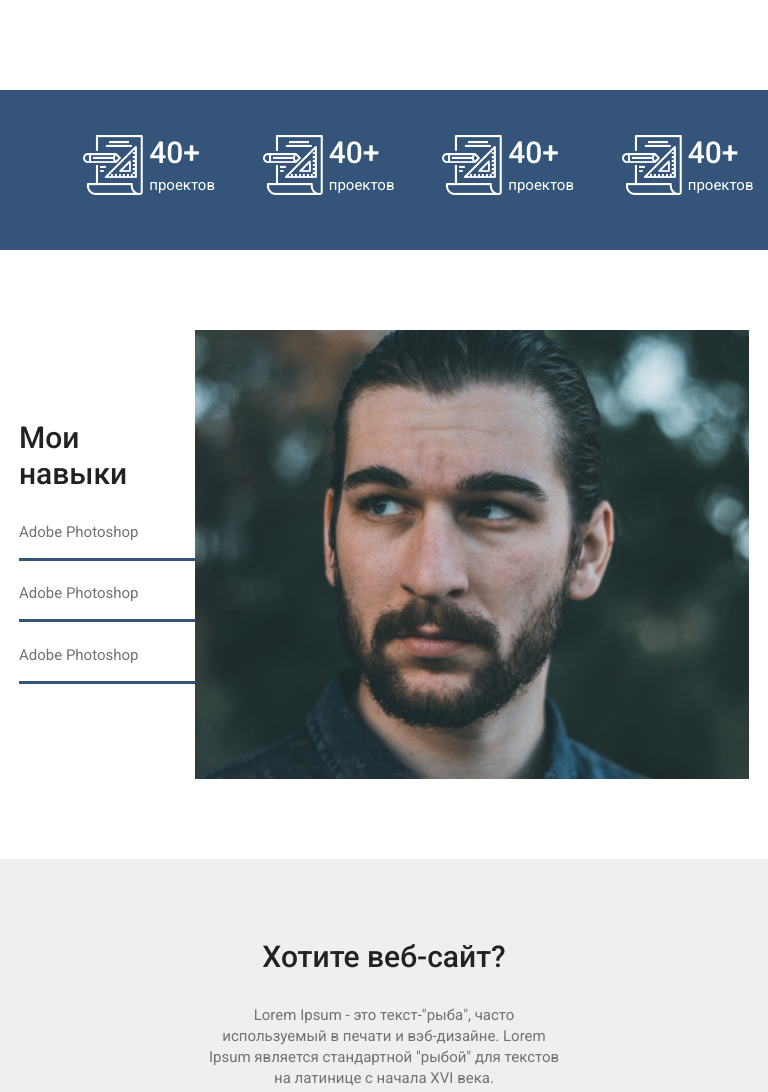
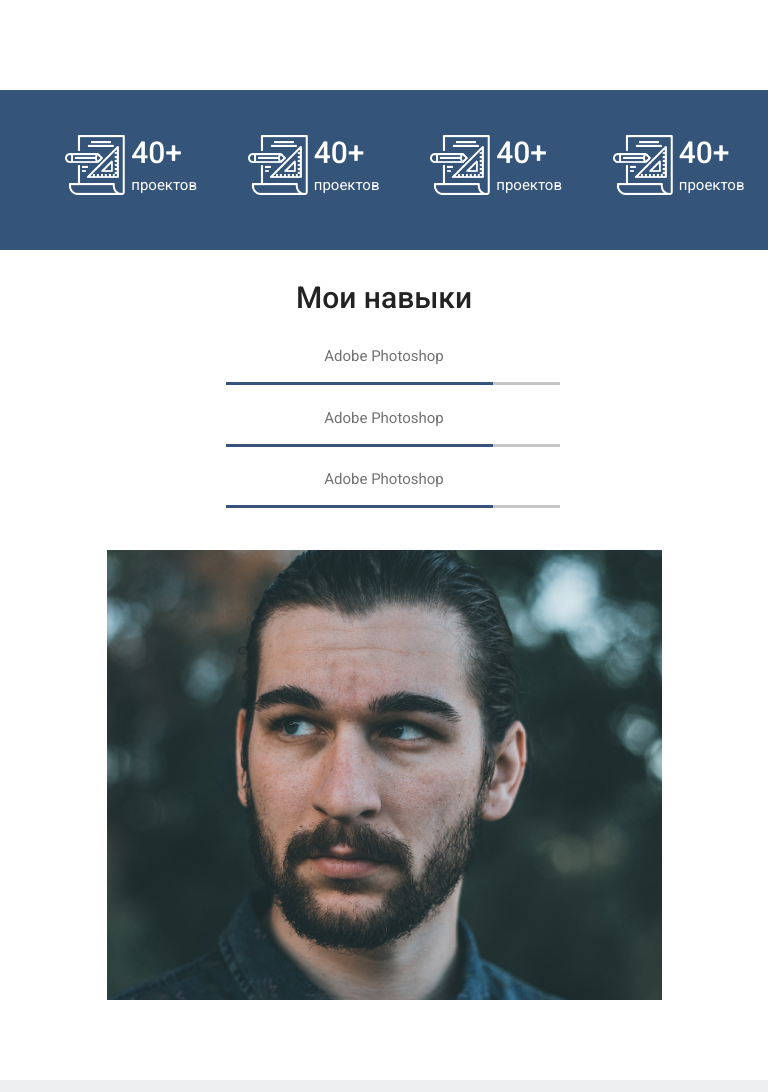
Before and after one commit to offerfluffy/model, a plain HTML site: page index.html in a window 768 px wide. Shown: the part 1060-2152 px from the top of the page. Drawn offline with Linux system fonts and the light colour scheme; a web font is replaced by a local one.

Commit message:
fixed skills

```diff
--- a/assets/css/my-skills.css
+++ b/assets/css/my-skills.css
@@ -20,15 +20,15 @@
   width: 100%;
 }
 
-@media screen and (max-width: 426px) {
+@media screen and (max-width: 1024px) {
   .container-my-skills-info{
     position: absolute;
-    top: 1250px;
+    top: 1100px;
     text-align: center;
   }
 
   .my-skills-img{
-    margin-top: 250px;
+    margin-top: 300px;
   }
 
   .container-my-skills{
@@ -40,3 +40,24 @@
     right: 70px;
   }
 }
+
+@media screen and (max-width: 768px) {
+  .container-my-skills-info{
+    position: absolute;
+    top: 1250px;
+    text-align: center;
+  }
+
+  .my-skills-img{
+    margin-top: 220px;
+  }
+
+  .container-my-skills{
+    justify-content: center;
+  }
+
+  .progress-line{
+    position: relative;
+    right: 70px;
+  }
+}
--- a/assets/css/projects.css
+++ b/assets/css/projects.css
@@ -5,13 +5,14 @@
 
 .list-projects{
   display: grid;
-  grid-template-columns: repeat(3, 1fr);
+  grid-template-columns: repeat(2, 1fr);
   color: var(--accent-text-color);
 }
 
 .list-projects-item{
   display: flex;
   margin-right: 0.3rem;
+  justify-content: space-between;
 }
 
 .list-projects-item-1{
@@ -24,6 +25,7 @@
 
 .list-projects-item-3{
   grid-column: 3/3;
+  display: none;
 }
 
 .list-projects-item-4{
@@ -57,27 +59,27 @@
   height: 60px;
 }
 
-@media screen and (min-width:426px) {
+@media screen and (min-width:425px) {
   .list-projects{
     grid-template-columns: repeat(4, 1fr);
-    margin-left: 2rem;
   }
 
+  .list-projects-item-3{
+    display: flex;
+  }
+}
+
+@media screen and (min-width:767px) {
   .list-projects-item-4{
     display: flex;
   }
 }
 
-@media screen and (min-width:769px) {
-  .list-projects{
-    margin-right: 6rem;
-  }
-}
 
-@media screen and (min-width: 1026px){
+@media screen and (min-width: 1024px){
   .list-projects{
     grid-template-columns: repeat(6, 1fr);
-    margin-left: 16rem;
+    margin: 0 auto;
   }
 
   .list-projects-item-5{
@@ -92,9 +94,3 @@
     margin-left: 1rem;
   }
 }
-
-@media screen and (min-width: 1026px){
-  .list-projects{
-    margin-right: 6rem;
-  }
-}
```
